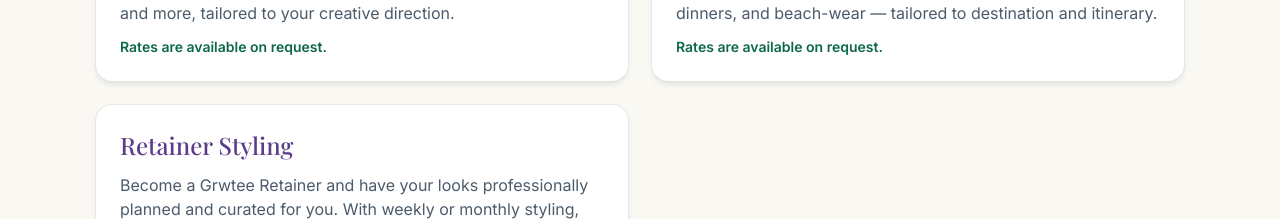
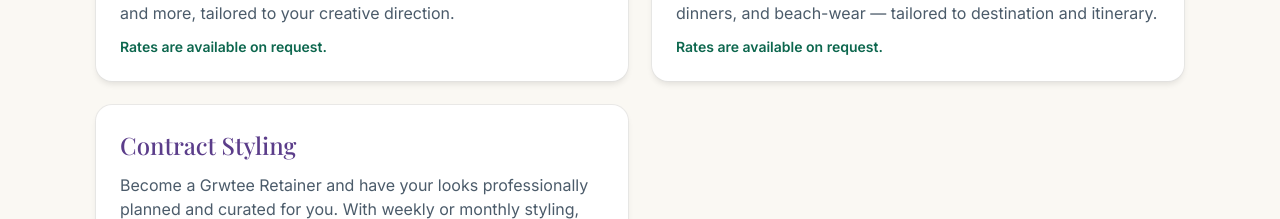
Before and after one commit to IamDejman/grwtee, a Next.js app: page /services in a window 1280 px wide. Shown: the part 780-999 px from the top of the page. Built offline with nearby package versions, Linux system fonts and the light colour scheme; no server answers; the database is empty.

Commit message:
Update book, FAQ, and services pages

```diff
--- a/src/app/book/page.tsx
+++ b/src/app/book/page.tsx
@@ -15,7 +15,7 @@
   { value: "photoshoot-styling", label: "Photoshoot Styling" },
   { value: "virtual-vacation-styling", label: "Virtual Vacation Styling" },
   { value: "personal-shopping", label: "Personal Shopping" },
-  { value: "retainer-styling", label: "Retainer Styling" }
+  { value: "contract-styling", label: "Retainer Styling" }
 ];
 
 type FormState = "idle" | "submitting" | "success" | "error";
--- a/src/app/services/page.tsx
+++ b/src/app/services/page.tsx
@@ -36,7 +36,7 @@
       "Head-to-toe looks for your trip — travel days, excursions, dinners, and beach-wear — tailored to destination and itinerary."
   },
   {
-    name: "Retainer Styling",
+    name: "Contract Styling",
     description:
       "Become a Grwtee Retainer and have your looks professionally planned and curated for you. With weekly or monthly styling, we make sure your outfits are always sorted for your lifestyle and everyday moments. Our team works with your personal style and preferences to keep you looking confident, consistent, and effortlessly stylish—without the stress of deciding what to wear."
   }
```
Also changed, not shown: 1 other file (tests, documents, lock files or other folders).
